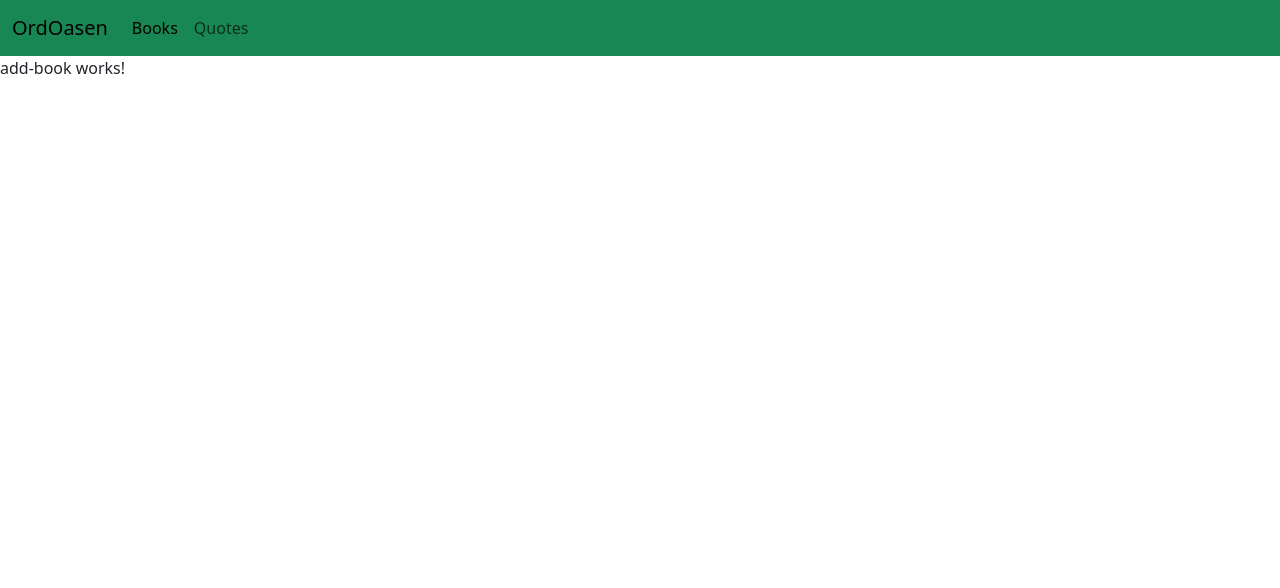
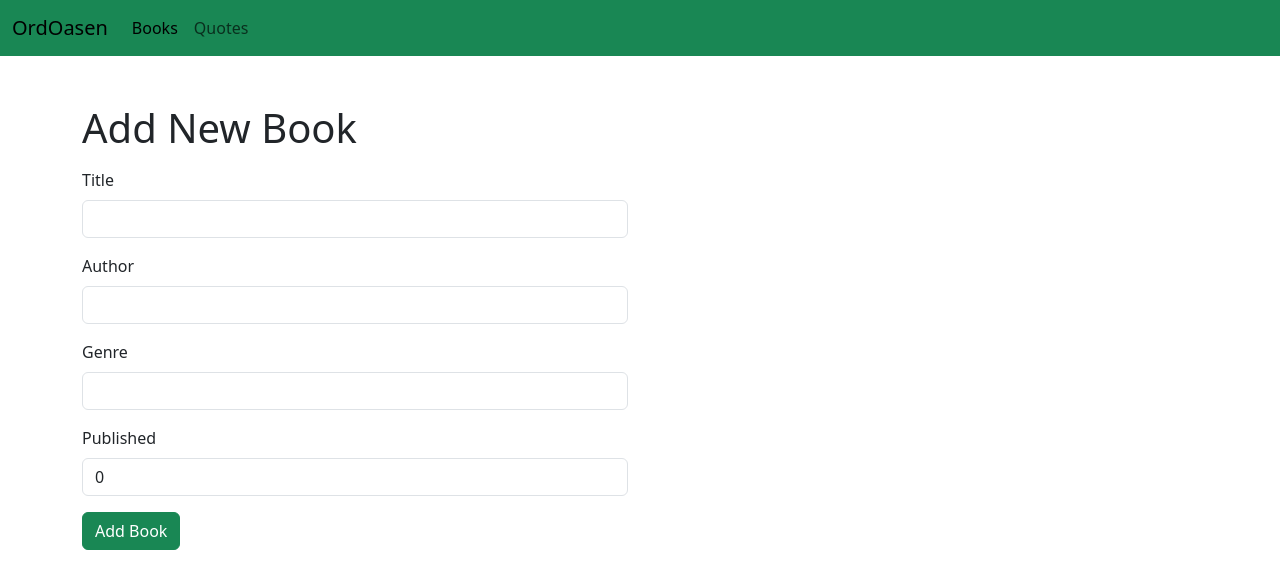
Before and after one commit to SallyResch/QuotesAndBookUI, an Angular app: page /books/add in a window 1280 px wide. Shown: the top 588 px of the page. Built offline with nearby package versions, Linux system fonts and the light colour scheme.

Commit message:
made post new book work and added editbook component

```diff
--- a/src/app/components/books/add-book/add-book.component.html
+++ b/src/app/components/books/add-book/add-book.component.html
@@ -1 +1,32 @@
-<p>add-book works!</p>
+<div class="container my-5">
+<h1 class="mb-3">Add New Book</h1>
+
+    <div class="row">
+        <div class="col-6">
+            <form #form="ngForm" (ngSubmit)="addBook()">
+            <div class="mb-3">
+                <label for="title" class="form-label">Title</label>
+                <input type="text" class="form-control" id="title"
+                name="title" [(ngModel)]="addBookRequest.title">
+            </div>
+            <div class="mb-3">
+                <label for="author" class="form-label">Author</label>
+                <input type="text" class="form-control" id="author"
+                name="author" [(ngModel)]="addBookRequest.author">
+            </div>
+            <div class="mb-3">
+                <label for="genre" class="form-label">Genre</label>
+                <input type="text" class="form-control" id="genre"
+                name="genre" [(ngModel)]="addBookRequest.genre">
+            </div>
+            <div class="mb-3">
+                <label for="published" class="form-label">Published</label>
+                <input type="number" class="form-control" id="published"
+                name="published" [(ngModel)]="addBookRequest.published">
+            </div>
+            <button type="submit" class="btn btn-success">Add Book</button>
+        </form>
+        </div>
+    </div>
+
+</div>
--- a/src/app/components/books/add-book/add-book.component.ts
+++ b/src/app/components/books/add-book/add-book.component.ts
@@ -1,10 +1,34 @@
-import { Component } from '@angular/core';
+import { Component, OnInit } from '@angular/core';
+import { Router } from '@angular/router';
+import { Book } from 'src/app/models/book.model';
+import { BooksService } from 'src/app/services/books.service';
 
 @Component({
   selector: 'app-add-book',
   templateUrl: './add-book.component.html',
   styleUrls: ['./add-book.component.css']
 })
-export class AddBookComponent {
+export class AddBookComponent implements OnInit {
+
+  addBookRequest: Book = {
+    id: '',
+    title: '',
+    author: '',
+    genre: '',
+    published: 0,
+  };
+  constructor(private bookService: BooksService, private router: Router){}
+
+  ngOnInit(): void {
+
+  }
+  addBook() {
+  this.bookService.addBook(this.addBookRequest)
+  .subscribe({
+    next: (book) => {
+      this.router.navigate(['books'])
+    }
+  });
+  }
 
 }
--- /dev/null
+++ b/src/app/components/books/edit-book/edit-book.component.html
@@ -0,0 +1 @@
+<p>edit-book works!</p>
--- a/src/app/services/books.service.ts
+++ b/src/app/services/books.service.ts
@@ -15,6 +15,11 @@ export class BooksService {
 
 //Connection to fetching data from database
   getAllBooks(): Observable<Book[]>{
-    return this.http.get<Book[]>(this.baseApiUrl + '/api/books')
+    return this.http.get<Book[]>(this.baseApiUrl + '/api/books');
+  }
+
+  addBook(addBookRequest:Book): Observable<Book> {
+    addBookRequest.id= '00000000-0000-0000-0000-000000000000'
+    return this.http.post<Book>(this.baseApiUrl + '/api/books', addBookRequest);
   }
 }
```
Also changed, not shown: src/app/app.module.ts (+6 -2 lines), src/app/components/books/edit-book/edit-book.component.ts (added, +10 -0 lines), src/app/components/books/edit-book/edit-book.component.css (added), 1 other file (tests, documents, lock files or other folders).
